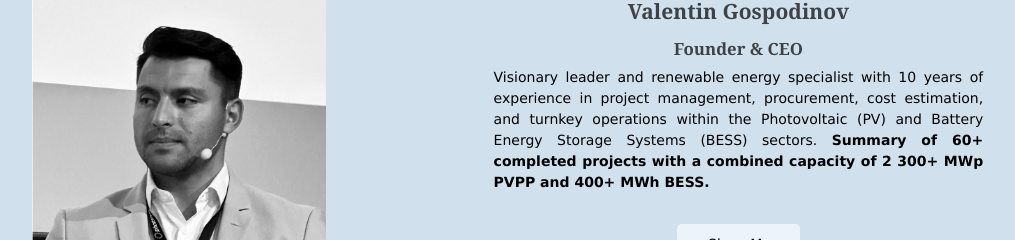
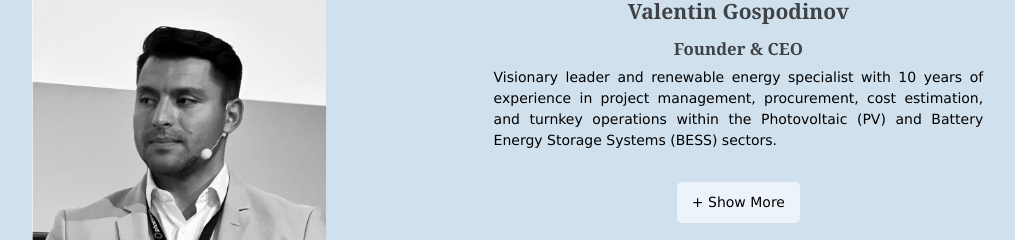
Before and after one commit to Petar-Dinev/sunnovate-group, a React (Vite) app: page / in a window 1280 px wide. Shown: the part 1845-2085 px from the top of the page, without its empty margins (94-1109 px from the left). Built offline with nearby package versions, Linux system fonts and the light colour scheme.

Commit message:
Refactor home page

```diff
--- a/src/components/home/Home.jsx
+++ b/src/components/home/Home.jsx
@@ -83,10 +83,6 @@ export default function Home() {
             experience in project management, procurement, cost estimation, and
             turnkey operations within the Photovoltaic (PV) and Battery Energy
             Storage Systems (BESS) sectors.{" "}
-            <b>
-              Summary of 60+ completed projects with a combined capacity of 2 300+
-              MWp PVPP and 400+ MWh BESS.
-            </b>
           </p>
           {showMore && (
             <p className={styles["extra-text"]}>
```
